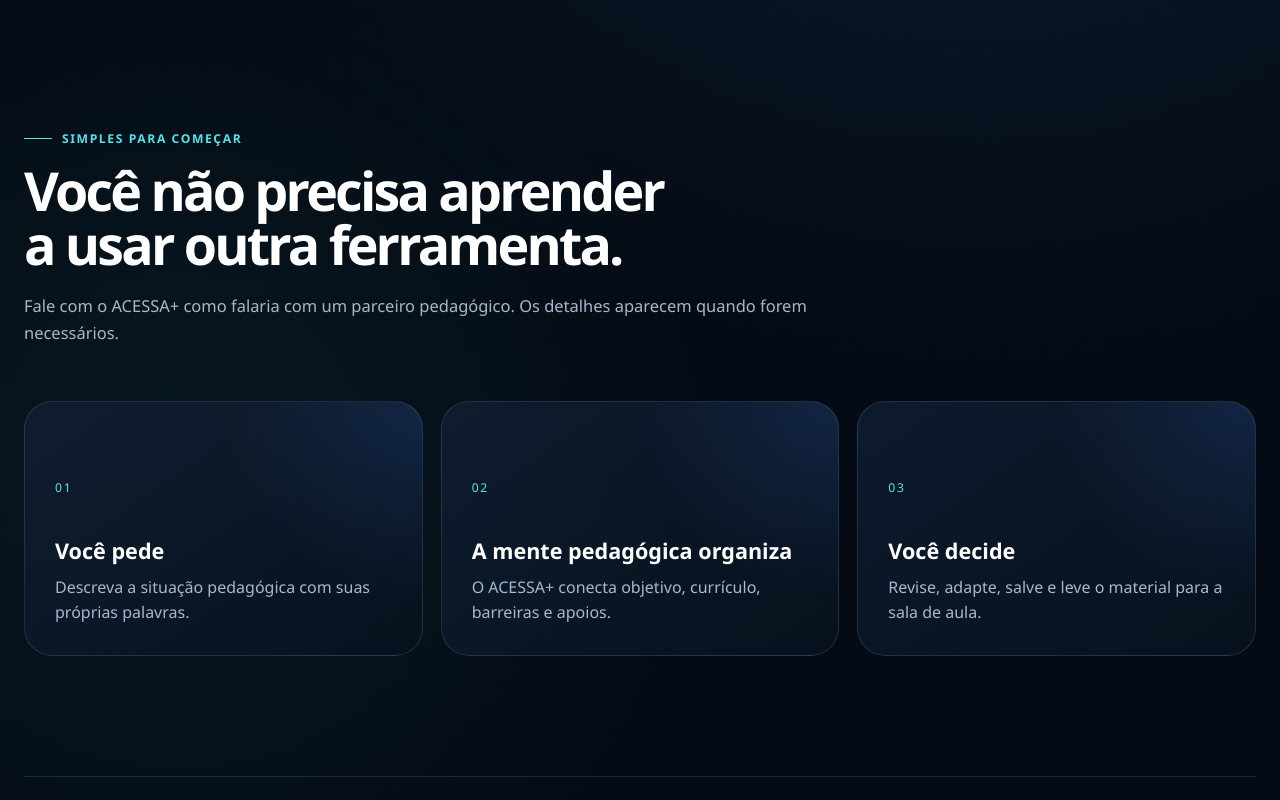
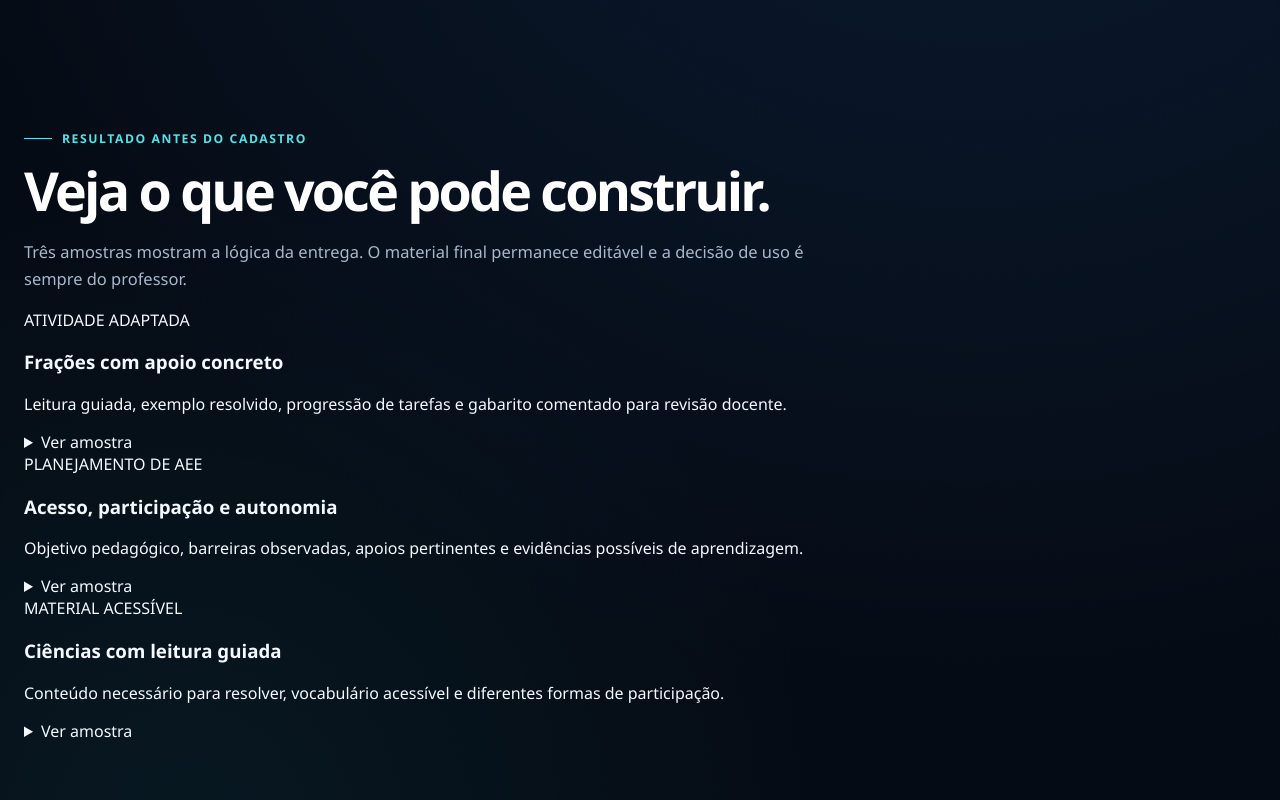
Before and after one commit to mozahintervieira/acessamais, a Next.js app in the folder apps/web/: page / in a window 1280 px wide. Shown: the part 860-1660 px from the top of the page. Built offline with nearby package versions, Linux system fonts and the light colour scheme.

Commit message:
feat: fortalece confiança e protocolo pedagógico

```diff
--- a/apps/web/src/app/public-landing.tsx
+++ b/apps/web/src/app/public-landing.tsx
@@ -14,6 +14,7 @@ export function PublicLanding(): React.ReactElement {
         </a>
         <nav aria-label="Navegação da página">
           <a href="#como-funciona">Como funciona</a>
+          <a href="#exemplos">Exemplos</a>
           <a href="#inteligencia">A mente pedagógica</a>
           <a href="#seguranca">Segurança</a>
         </nav>
@@ -45,6 +46,34 @@ export function PublicLanding(): React.ReactElement {
         <span>BNCC</span><span>Currículo Capixaba</span><span>DUA</span><span>Bloom</span><span>CAA</span><span>Tecnologia Assistiva</span>
       </section>
 
+      <section className="landingSection landingExamples" id="exemplos" aria-labelledby="examples-title">
+        <div className="landingSectionIntro">
+          <p className="landingKicker"><span aria-hidden="true" /> Resultado antes do cadastro</p>
+          <h2 id="examples-title">Veja o que você pode construir.</h2>
+          <p>Três amostras mostram a lógica da entrega. O material final permanece editável e a decisão de uso é sempre do professor.</p>
+        </div>
+        <div className="landingExampleGrid">
+          <article>
+            <span>ATIVIDADE ADAPTADA</span>
+            <h3>Frações com apoio concreto</h3>
+            <p>Leitura guiada, exemplo resolvido, progressão de tarefas e gabarito comentado para revisão docente.</p>
+            <details><summary>Ver amostra</summary><div><b>Pedido</b><p>Atividade de Matemática para o 6º ano, com comandos curtos e apoio visual funcional.</p><b>Entrega</b><p>Representação parte–todo, exemplo passo a passo, respostas por marcação e escrita e critérios de acompanhamento.</p></div></details>
+          </article>
+          <article>
+            <span>PLANEJAMENTO DE AEE</span>
+            <h3>Acesso, participação e autonomia</h3>
+            <p>Objetivo pedagógico, barreiras observadas, apoios pertinentes e evidências possíveis de aprendizagem.</p>
+            <details><summary>Ver amostra</summary><div><b>Pedido</b><p>Planejar mediação para estudante que compreende o conteúdo, mas precisa organizar as etapas da tarefa.</p><b>Entrega</b><p>Sequência visual, modelo inicial, escolha de forma de resposta e registro formativo sem exigir diagnóstico.</p></div></details>
+          </article>
+          <article>
+            <span>MATERIAL ACESSÍVEL</span>
+            <h3>Ciências com leitura guiada</h3>
+            <p>Conteúdo necessário para resolver, vocabulário acessível e diferentes formas de participação.</p>
+            <details><summary>Ver amostra</summary><div><b>Pedido</b><p>Material sobre ecossistemas para o 7º ano, com apoio para leitura e baixa ambiguidade.</p><b>Entrega</b><p>Texto-base curto, relações entre seres vivos, organizador visual e perguntas graduadas com respostas comentadas.</p></div></details>
+          </article>
+        </div>
+      </section>
+
       <section className="landingSection landingSteps" id="como-funciona" aria-labelledby="steps-title">
         <div className="landingSectionIntro"><p className="landingKicker"><span aria-hidden="true" /> Simples para começar</p><h2 id="steps-title">Você não precisa aprender a usar outra ferramenta.</h2><p>Fale com o ACESSA+ como falaria com um parceiro pedagógico. Os detalhes aparecem quando forem necessários.</p></div>
         <div className="landingStepGrid">{principles.map((item) => <article key={item.number}><span>{item.number}</span><h3>{item.title}</h3><p>{item.text}</p></article>)}</div>
@@ -60,8 +89,13 @@ export function PublicLanding(): React.ReactElement {
         <div className="landingProofGrid"><article><strong>Contexto antes de resposta</strong><p>Currículo, objetivo e perfil pedagógico orientam o material.</p></article><article><strong>Dados mínimos</strong><p>Use informações necessárias para a personalização e evite dados clínicos sensíveis.</p></article><article><strong>Professor no controle</strong><p>A IA propõe. O professor revisa, edita e decide o que chega ao estudante.</p></article></div>
       </section>
 
+      <section className="landingFounder" aria-labelledby="founder-title">
+        <div><p className="landingKicker"><span aria-hidden="true" /> Criado dentro da educação inclusiva</p><h2 id="founder-title">Experiência pedagógica antes da tecnologia.</h2></div>
+        <p>O ACESSA+ foi idealizado por Mozahinter Alves Vieira, professor do Atendimento Educacional Especializado, autista e pai atípico. A plataforma nasce da prática com professores e estudantes e transforma essa experiência em apoio editável — sem substituir a autoria nem a decisão docente.</p>
+      </section>
+
       <section className="landingFinalCta"><p className="landingKicker"><span aria-hidden="true" /> O próximo material começa com uma frase</p><h2>Pronto para conversar com sua mente pedagógica?</h2><a className="landingButton" href="/cadastro">Começar gratuitamente <span aria-hidden="true">→</span></a></section>
-      <footer className="landingFooter"><span>ACESSA+ · Inteligência inclusiva para educação</span><div><a href="/login">Entrar</a><a href="/cadastro">Criar conta</a></div></footer>
+      <footer className="landingFooter"><span>ACESSA+ · Inteligência inclusiva para educação</span><div><a href="/termos">Termos</a><a href="/privacidade">Privacidade</a><a href="/login">Entrar</a><a href="/cadastro">Criar conta</a></div></footer>
     </main>
   );
 }
```
